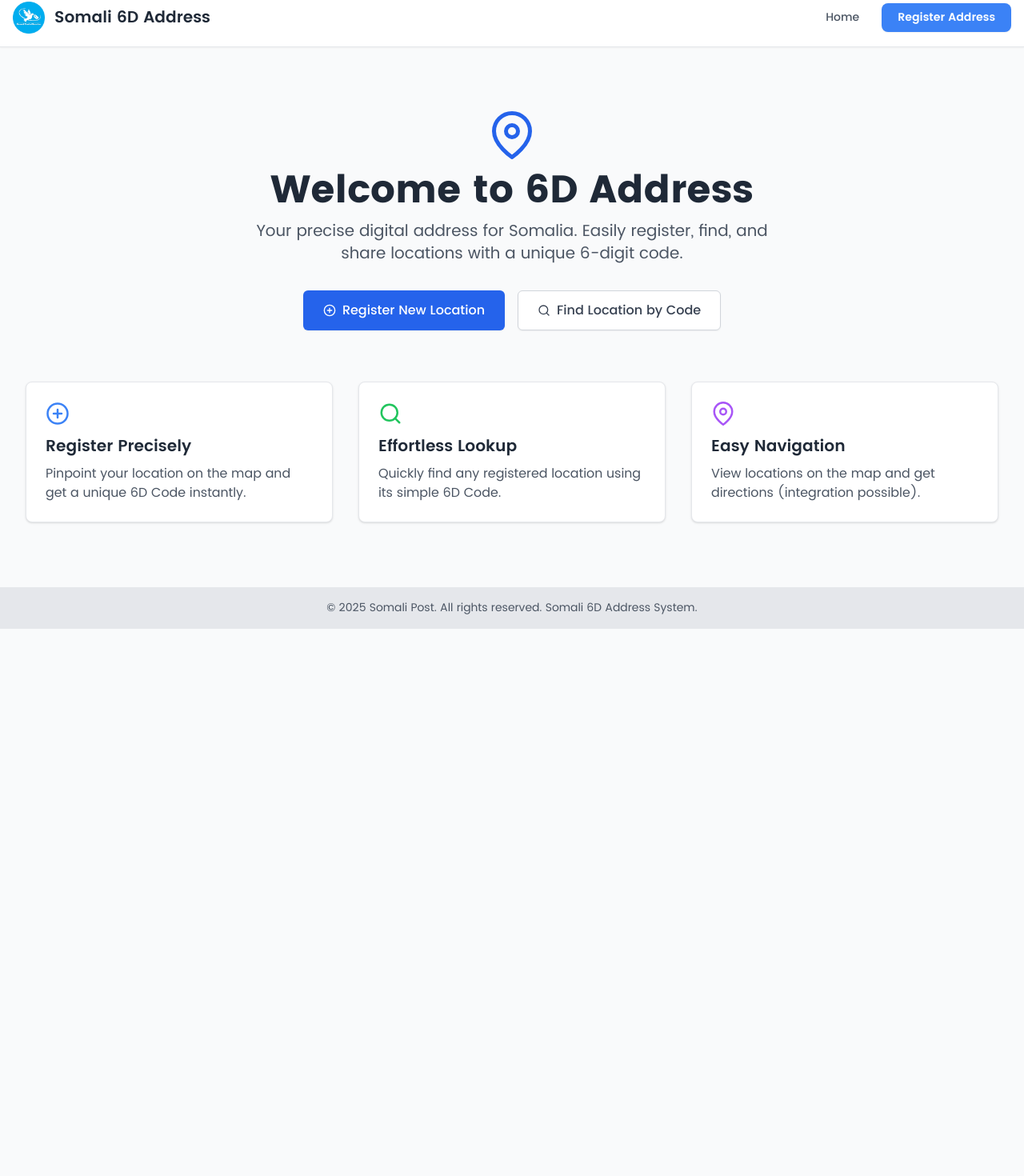
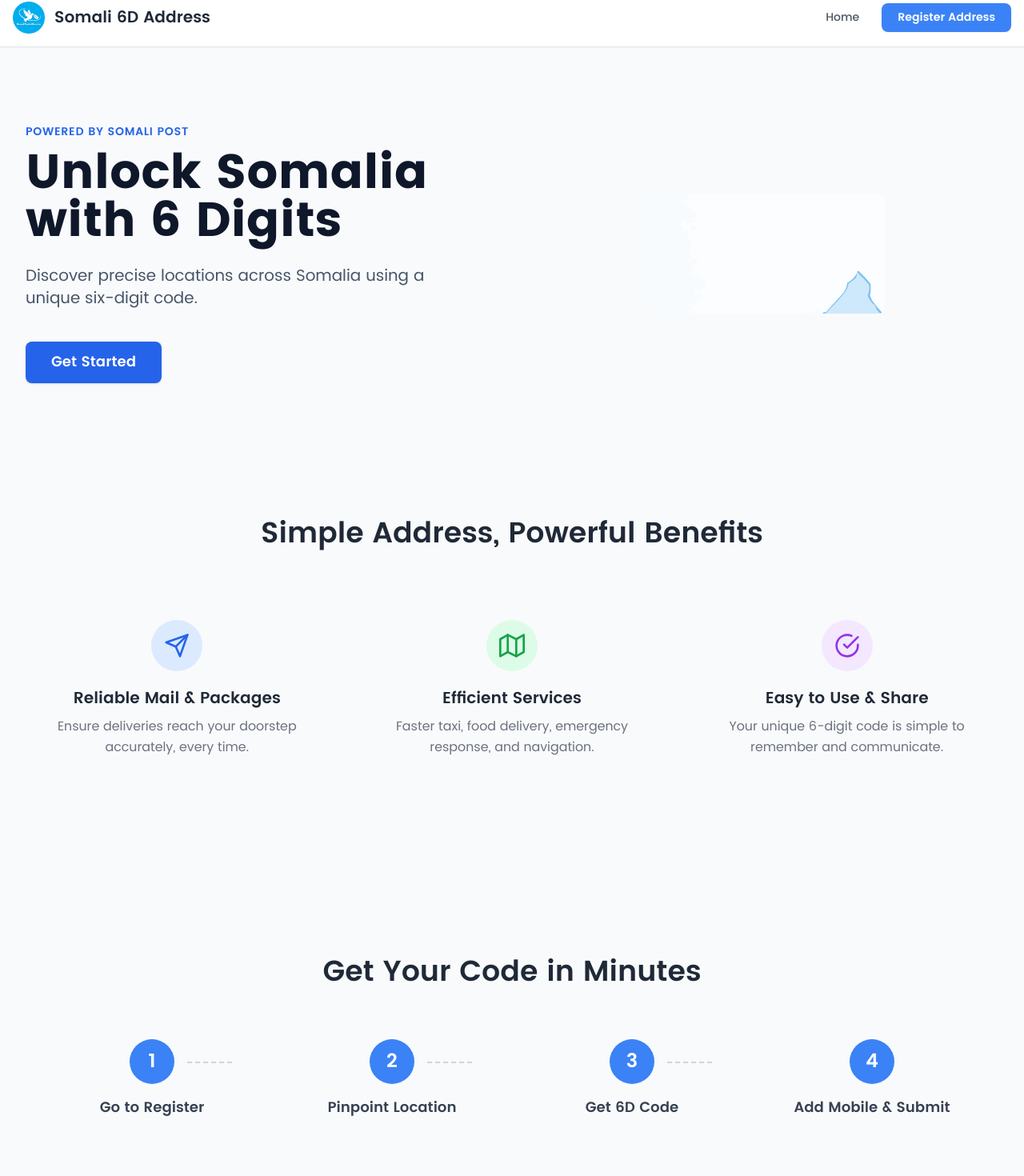
Before and after one commit to Somali-Post/6D-Address, a React (Vite) app: page / in a window 1280 px wide. Shown: the part 14-1484 px from the top of the page at 80% size. Before the commit the page ends 800 px from the top, so only its background shows below. Built offline with nearby package versions, Linux system fonts and the light colour scheme; no server answers.

Commit message:
Update with pic HomePage.tsx

```diff
--- a/src/pages/HomePage.tsx
+++ b/src/pages/HomePage.tsx
@@ -1,58 +1,84 @@
 import React from 'react';
 import { Link } from 'react-router-dom';
-import { FiMapPin, FiPlusCircle, FiSearch } from 'react-icons/fi'; // Removed FiPhone
-import Button from '../components/ui/Button'; // Assuming Button component is correctly located
+import { FiCheckCircle, FiMap, FiSend, FiArrowRight } from 'react-icons/fi';
 
 const HomePage: React.FC = () => {
   return (
-    <div className="container mx-auto px-4 py-12 text-center">
-      {/* Hero Section */}
-      <section className="mb-16">
-        <FiMapPin className="mx-auto text-6xl text-blue-600 mb-4" />
-        <h1 className="text-4xl md:text-5xl font-bold text-gray-800 mb-3">
-          Welcome to 6D Address
-        </h1>
-        <p className="text-lg md:text-xl text-gray-600 mb-8 max-w-2xl mx-auto">
-          Your precise digital address for Somalia. Easily register, find, and share locations with a unique 6-digit code.
-        </p>
-        <div className="flex flex-col sm:flex-row justify-center items-center gap-4">
-          <Link to="/register">
-            <Button variant="primary" size="lg">
-              <FiPlusCircle className="mr-2" /> Register New Location
-            </Button>
-          </Link>
-          <Link to="/search">
-             <Button variant="secondary" size="lg">
-              <FiSearch className="mr-2" /> Find Location by Code
-            </Button>
-          </Link>
+    <div className="space-y-20 md:space-y-32 overflow-x-hidden">
+
+      {/* --- HERO SECTION --- */}
+      <section className="container mx-auto px-4 pt-16 pb-10">
+        <div className="grid grid-cols-1 md:grid-cols-2 gap-12 items-center">
+          {/* --- Left Column: Text Content --- */}
+          <div className="text-center md:text-left">
+             <p className="mb-3 text-sm font-semibold text-blue-600 uppercase tracking-wider">Powered by Somali Post</p>
+            <h1 className="text-4xl sm:text-5xl lg:text-6xl font-bold mb-6 text-slate-900 leading-tight">
+              Unlock Somalia with 6 Digits
+            </h1>
+            <p className="text-lg md:text-xl mb-10 max-w-lg text-slate-600 leading-relaxed mx-auto md:mx-0">
+              Discover precise locations across Somalia using a unique six-digit code.
+            </p>
+            <Link
+              to="/register"
+              className="inline-block bg-blue-600 text-white px-8 py-3 rounded-lg font-semibold text-lg hover:bg-blue-700 transition duration-200 shadow hover:shadow-md"
+            >
+              Get Started
+            </Link>
+          </div>
+
+          {/* --- Right Column: Image --- */}
+          <div className="text-center">
+             {/* --- >>> UPDATED IMAGE SOURCE <<< --- */}
+             <img
+                src="/images/Heromap.svg" // Use the correct SVG filename
+                alt="Stylized map of Somalia showing 6D address system concept" // Updated alt text
+                className="max-w-full h-auto rounded-lg mx-auto" // Removed shadow as SVG might have its own or look better without
+                // width={600} // Keep commented out unless needed
+                // height={450}
+              />
+             {/* --- >>> END IMAGE UPDATE <<< --- */}
+          </div>
         </div>
       </section>
 
-      {/* Features Section */}
-      <section className="grid grid-cols-1 md:grid-cols-3 gap-8 text-left">
-        <div className="bg-white p-6 rounded-lg shadow border border-gray-200">
-          <FiPlusCircle className="text-3xl text-blue-500 mb-3" />
-          <h3 className="text-xl font-semibold text-gray-800 mb-2">Register Precisely</h3>
-          <p className="text-gray-600">
-            Pinpoint your location on the map and get a unique 6D Code instantly.
-          </p>
-        </div>
-        <div className="bg-white p-6 rounded-lg shadow border border-gray-200">
-          <FiSearch className="text-3xl text-green-500 mb-3" />
-          <h3 className="text-xl font-semibold text-gray-800 mb-2">Effortless Lookup</h3>
-          <p className="text-gray-600">
-            Quickly find any registered location using its simple 6D Code.
-          </p>
-        </div>
-        <div className="bg-white p-6 rounded-lg shadow border border-gray-200">
-          <FiMapPin className="text-3xl text-purple-500 mb-3" />
-          <h3 className="text-xl font-semibold text-gray-800 mb-2">Easy Navigation</h3>
-          <p className="text-gray-600">
-            View locations on the map and get directions (integration possible).
-          </p>
+      {/* --- Features/Benefits Section (Remains the same) --- */}
+      <section className="container mx-auto px-4">
+        <h2 className="text-3xl md:text-4xl font-semibold mb-16 text-center text-gray-800"> Simple Address, Powerful Benefits </h2>
+        <div className="grid grid-cols-1 md:grid-cols-3 gap-8 md:gap-10">
+          <div className="text-center p-6"> <div className="inline-flex items-center justify-center w-16 h-16 mb-5 rounded-full bg-blue-100 text-blue-600"> <FiSend size={32} /> </div> <h3 className="font-semibold mb-2 text-xl text-gray-800">Reliable Mail & Packages</h3> <p className="text-base text-gray-500 leading-relaxed">Ensure deliveries reach your doorstep accurately, every time.</p> </div>
+          <div className="text-center p-6"> <div className="inline-flex items-center justify-center w-16 h-16 mb-5 rounded-full bg-green-100 text-green-600"> <FiMap size={32} /> </div> <h3 className="font-semibold mb-2 text-xl text-gray-800">Efficient Services</h3> <p className="text-base text-gray-500 leading-relaxed">Faster taxi, food delivery, emergency response, and navigation.</p> </div>
+          <div className="text-center p-6"> <div className="inline-flex items-center justify-center w-16 h-16 mb-5 rounded-full bg-purple-100 text-purple-600"> <FiCheckCircle size={32} /> </div> <h3 className="font-semibold mb-2 text-xl text-gray-800">Easy to Use & Share</h3> <p className="text-base text-gray-500 leading-relaxed">Your unique 6-digit code is simple to remember and communicate.</p> </div>
         </div>
       </section>
+
+       {/* --- "How it Works" Section (Remains the same) --- */}
+      <section className="bg-slate-50 py-16 px-6 md:py-24">
+          <div className="container mx-auto px-4">
+              <h2 className="text-3xl md:text-4xl font-semibold mb-16 text-center text-gray-800"> Get Your Code in Minutes </h2>
+              <div className="grid grid-cols-1 md:grid-cols-4 gap-12 md:gap-8 text-center">
+                  <div className="flex flex-col items-center"> <div className="relative mb-4"> <span className="block w-14 h-14 rounded-full bg-blue-500 text-white text-2xl font-semibold flex items-center justify-center">1</span> <div className="hidden md:block absolute left-full top-1/2 w-full border-t-2 border-dashed border-gray-300 ml-4"></div> </div> <h3 className="font-semibold text-lg text-gray-700">Go to Register</h3> </div>
+                  <div className="flex flex-col items-center"> <div className="relative mb-4"> <span className="block w-14 h-14 rounded-full bg-blue-500 text-white text-2xl font-semibold flex items-center justify-center">2</span> <div className="hidden md:block absolute left-full top-1/2 w-full border-t-2 border-dashed border-gray-300 ml-4"></div> </div> <h3 className="font-semibold text-lg text-gray-700">Pinpoint Location</h3> </div>
+                  <div className="flex flex-col items-center"> <div className="relative mb-4"> <span className="block w-14 h-14 rounded-full bg-blue-500 text-white text-2xl font-semibold flex items-center justify-center">3</span> <div className="hidden md:block absolute left-full top-1/2 w-full border-t-2 border-dashed border-gray-300 ml-4"></div> </div> <h3 className="font-semibold text-lg text-gray-700">Get 6D Code</h3> </div>
+                  <div className="flex flex-col items-center"> <div className="relative mb-4"> <span className="block w-14 h-14 rounded-full bg-blue-500 text-white text-2xl font-semibold flex items-center justify-center">4</span> </div> <h3 className="font-semibold text-lg text-gray-700">Add Mobile & Submit</h3> </div>
+              </div>
+           </div>
+      </section>
+
+      {/* --- About Somali Post Section (Remains the same) --- */}
+       <section className="container mx-auto px-4 py-16">
+          <div className="grid grid-cols-1 md:grid-cols-2 gap-12 items-center">
+             <div>
+                 <h2 className="text-3xl md:text-4xl font-semibold mb-6 text-gray-800"> A Somali Post Initiative </h2>
+                 <p className="text-lg text-gray-600 mb-4 leading-relaxed"> The Somali 6D Digital Address system is proudly managed by Somali Post, the national postal service of Somalia. </p>
+                 <p className="text-gray-600 mb-6 leading-relaxed"> Our goal is to provide every citizen with a reliable and modern addressing solution, facilitating commerce, essential services, and national development through improved logistics and location identification. This system ensures privacy with its non-reversible code linked securely to your mobile number. </p>
+                  <Link to="/register" className="inline-flex items-center text-blue-600 font-semibold hover:text-blue-800 group" > Register your location today <FiArrowRight className="ml-2 w-5 h-5 transition-transform duration-200 group-hover:translate-x-1" /> </Link>
+             </div>
+             <div className="text-center flex items-center justify-center bg-gradient-to-br from-sky-50 to-blue-100 p-10 rounded-xl border border-sky-100 min-h-[250px]">
+                  <img src="/images/SomPostLogo.png" alt="Somali Postal Service" className="max-h-40 w-auto" />
+             </div>
+          </div>
+      </section>
+
     </div>
   );
 };
```
